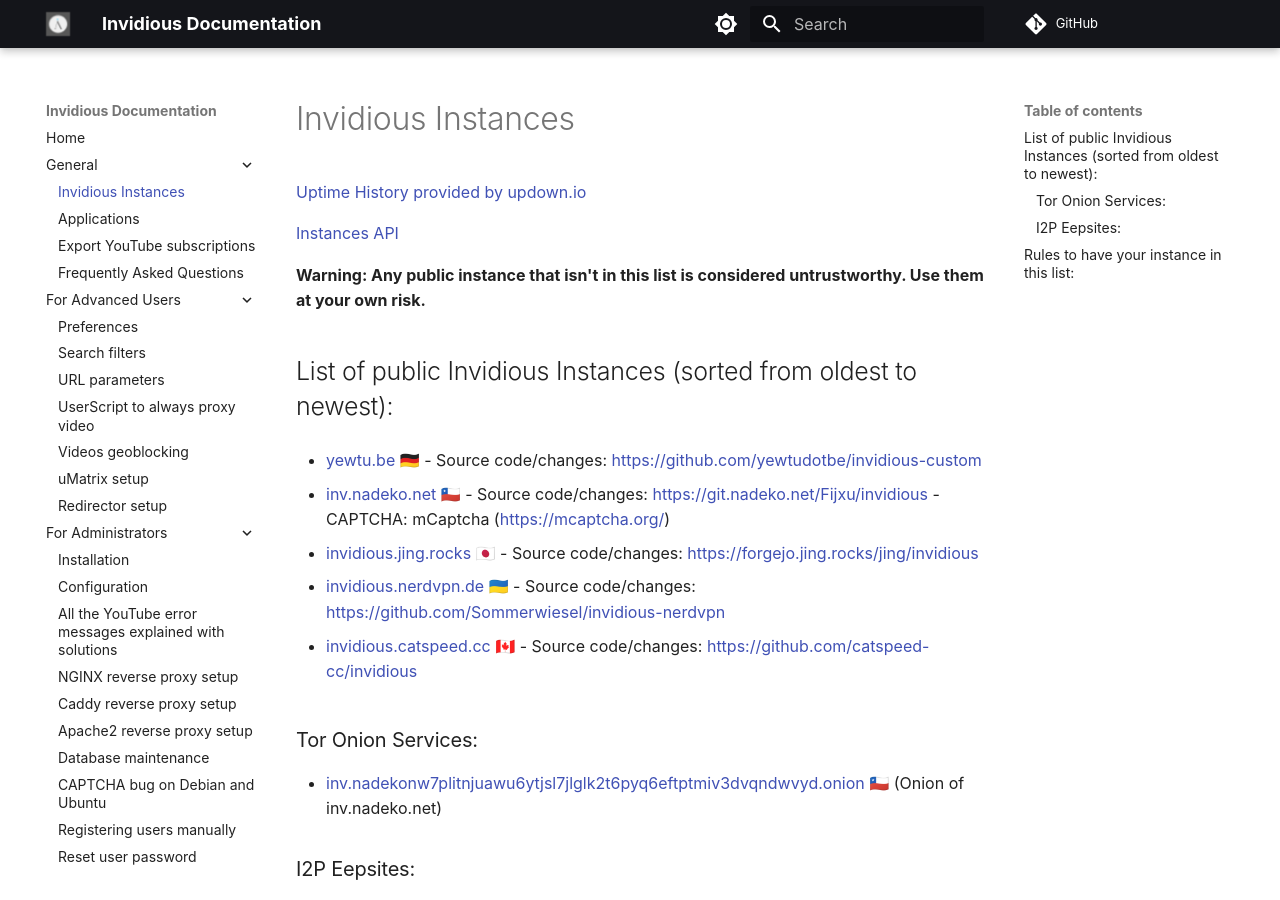
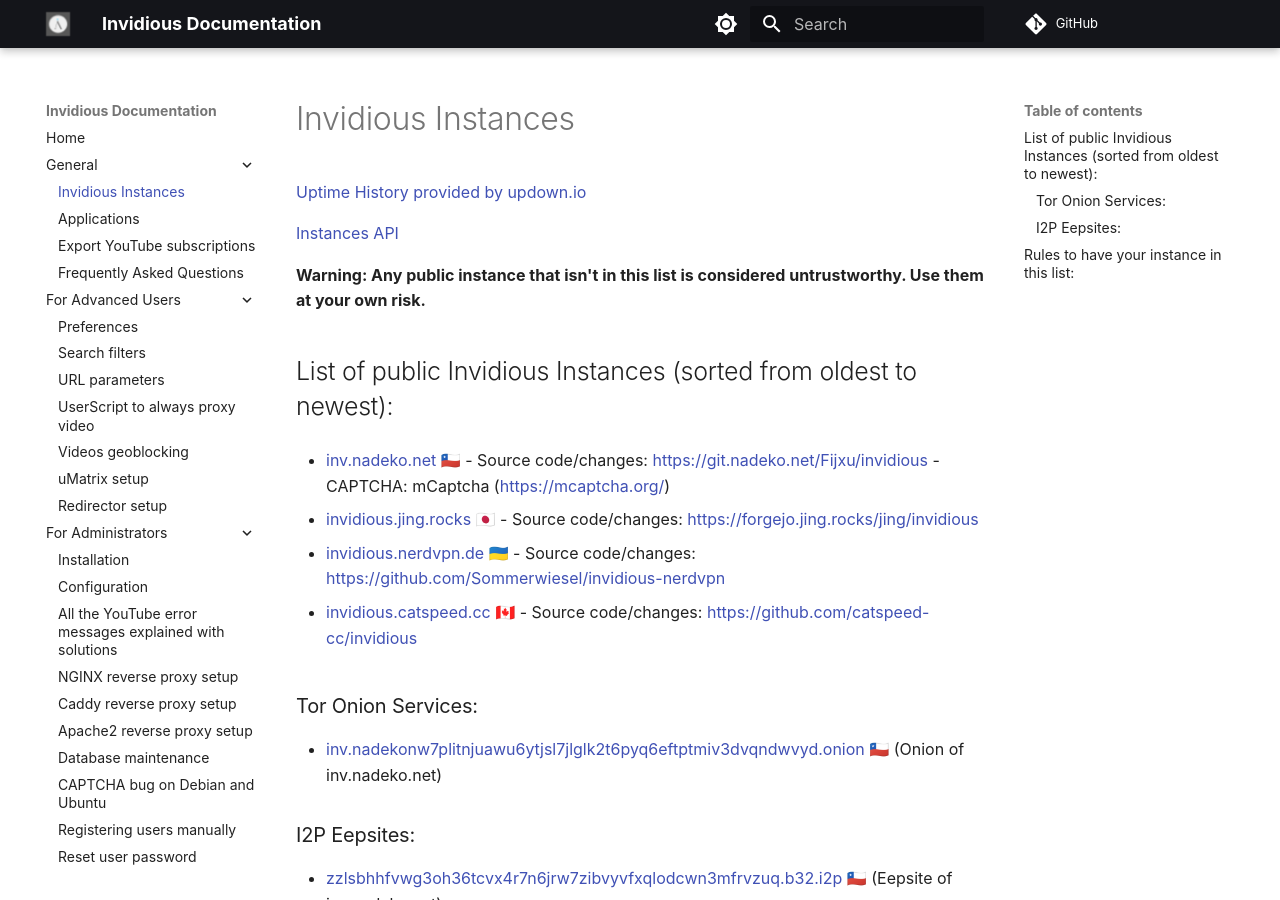
Before and after one commit to iv-org/documentation, an MkDocs documentation site: the page built from docs/instances.md, in a window 1280 px wide and 900 px high. Built offline with MkDocs 1.6.1 and Material for MkDocs 9.7.7, drawn with Linux system fonts in a browser that asks for light colours; comment, search, counter and statistics services are not loaded.

Commit message:
remove yewtu.be
until I can find the time to fix the instance

```diff
--- a/docs/instances.md
+++ b/docs/instances.md
@@ -7,8 +7,6 @@
 **Warning: Any public instance that isn't in this list is considered untrustworthy. Use them at your own risk.**
 
 ## List of public Invidious Instances (sorted from oldest to newest):
-
-* [yewtu.be](https://yewtu.be) 🇩🇪 - Source code/changes: https://github.com/yewtudotbe/invidious-custom
 
 * [inv.nadeko.net](https://inv.nadeko.net) 🇨🇱 - Source code/changes: https://git.nadeko.net/Fijxu/invidious - CAPTCHA: mCaptcha (https://mcaptcha.org/)
 
```
